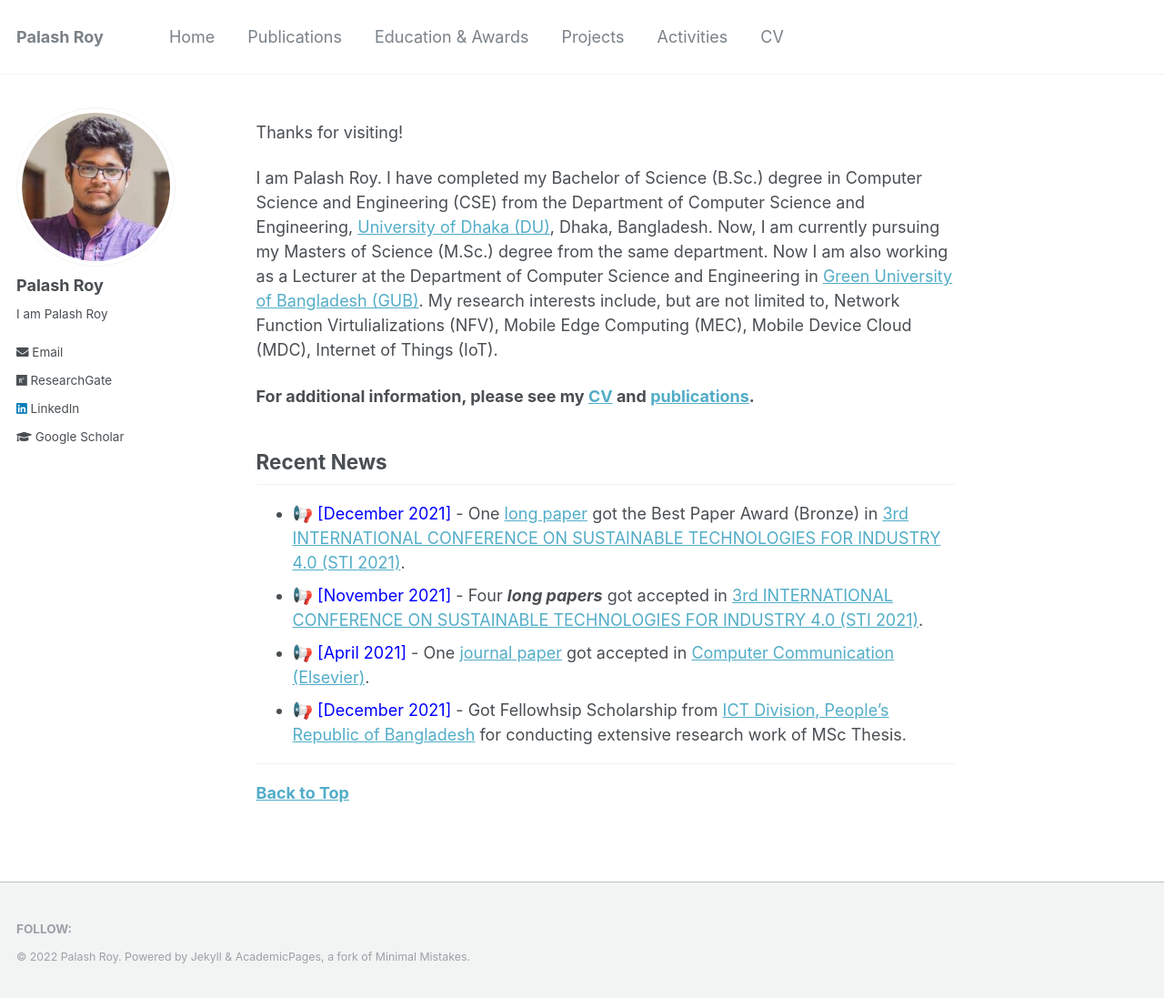
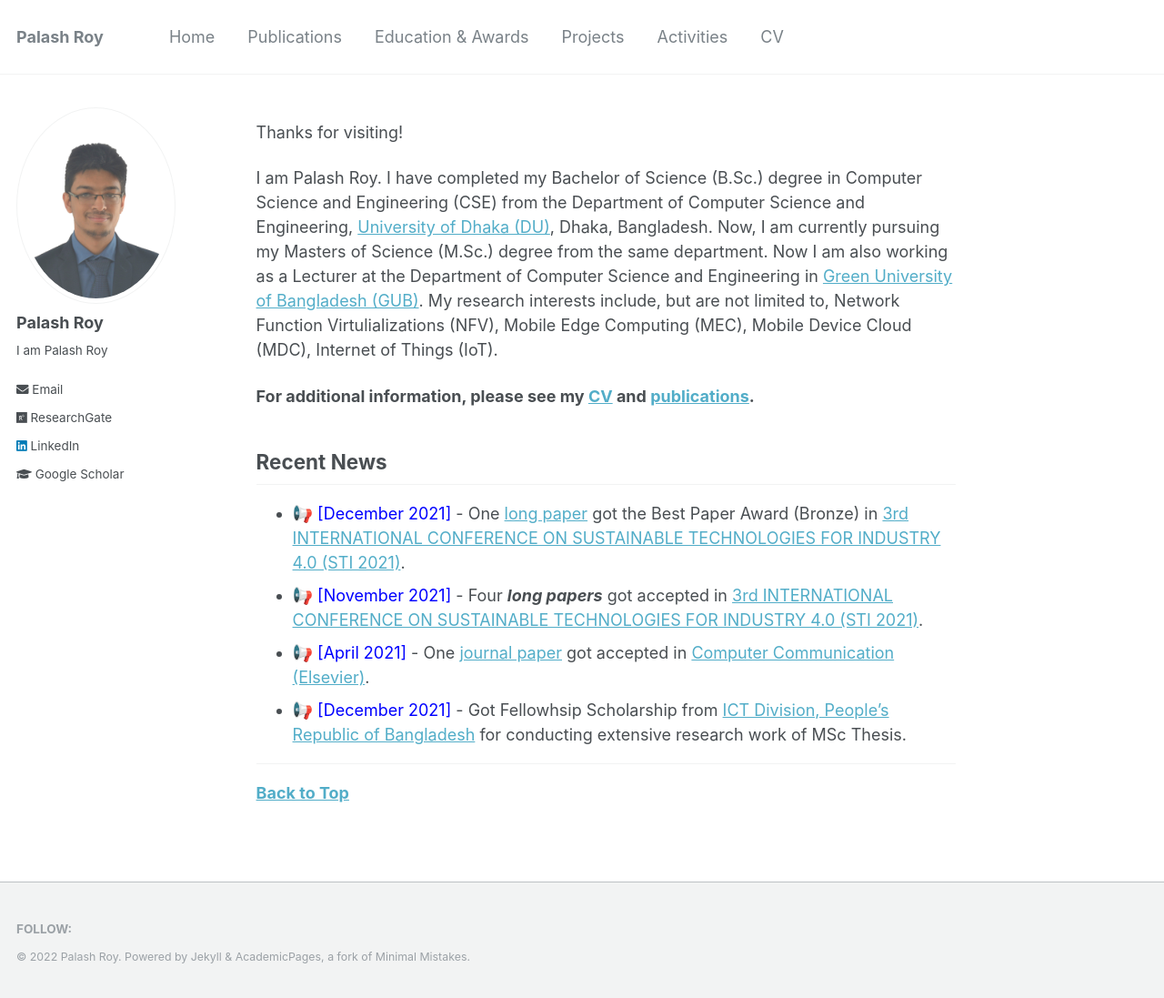
Before and after one commit to PalashRoy975/PalashRoy975.github.io, a Jekyll site: the page built from _pages/about.md, in a window 1280 px wide and 1097 px high. Shown: the whole window at 91% size. Built offline with Jekyll 4.4.1, drawn with Linux system fonts in a browser that asks for light colours.

Commit message:
Update _config.yml

```diff
--- a/_config.yml
+++ b/_config.yml
@@ -81,7 +81,7 @@ analytics:
 # Site Author
 author:
   name             : "Palash Roy"
-  avatar           : "profile.jpg"
+  avatar           : "Palash_Roy.jpg"
   bio              : "I am Palash Roy"
   location         : #"127.0.0.1"
   employer         :
```
